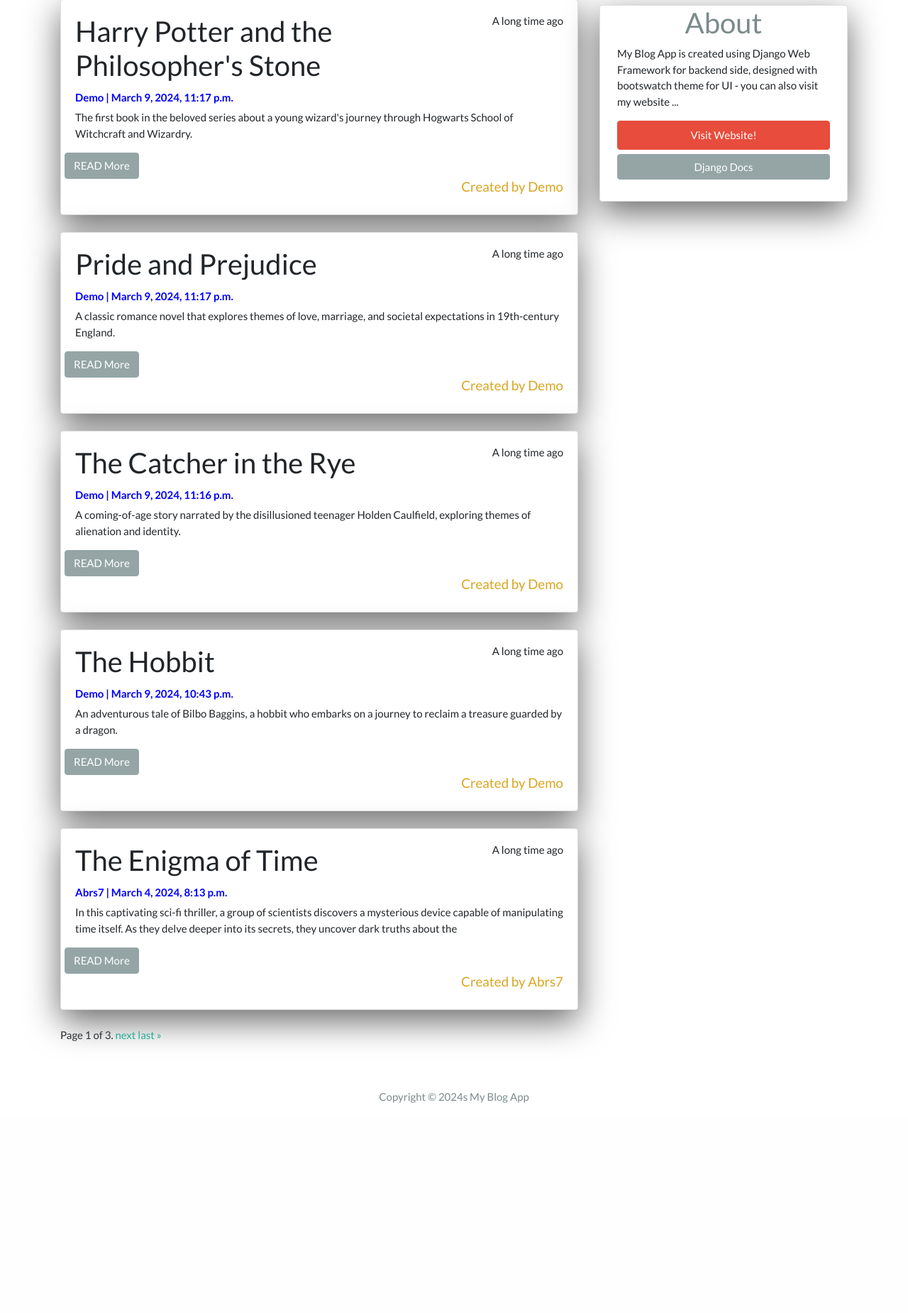
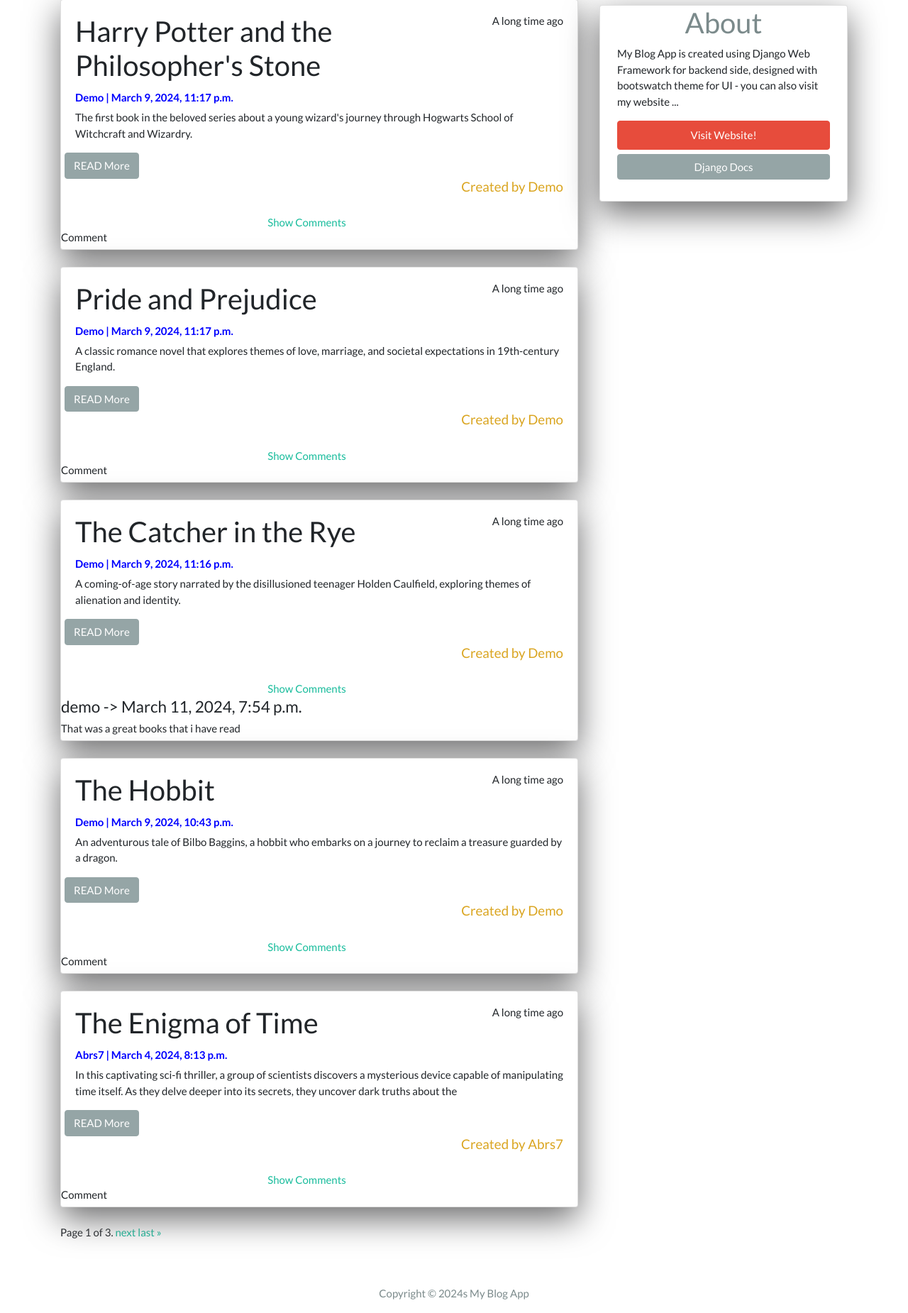
Before and after one commit to abrs7/blog-website, a Django app: page /app/ in a window 1280 px wide. Shown: the part 260-2110 px from the top of the page at 71% size. Before the commit the page ends 1814 px from the top, so only its background shows below. Run offline with Django 5.2, Linux system fonts and the light colour scheme; data comes from the database, SQL or seed files in the repository; some libraries are stand-ins or nearby versions.

Commit message:
added a modification to comment

```diff
--- a/blog/app/models.py
+++ b/blog/app/models.py
@@ -25,11 +25,11 @@ class Post(models.Model):
 
 ##user comment Model
 class Comment(models.Model):
-    name = models.CharField(User, max_length= 256)
-    post = models.ForeignKey(Post, on_delete=models.CASCADE)
+    name = models.ForeignKey(User,on_delete=models.CASCADE, related_name='comments', max_length= 256)
+    post = models.ForeignKey(Post, on_delete=models.CASCADE, related_name='comments')
     body = models.TextField()
     created_on = models.DateTimeField(auto_now_add = True)
     updated_on = models.DateTimeField(auto_now = True)
 
     def __str__(self):
-        return f"Comment from {self.name} with post {self.post}"
+        return f"Comment from {self.name.username} with post {self.post}"
--- a/blog/templates/index.html
+++ b/blog/templates/index.html
@@ -45,7 +45,29 @@
 
 
         </div>
-      </div>
+
+
+
+    <a href="#comments-section" class=" toggle-comments-btn" style="padding-left: 40%;">Show Comments</a>
+
+<div id="comments-section" class="comments-section">
+
+    <div id="comments-container" class="comments-container">
+        <!-- Comments will be displayed here -->
+        {% if not post.comments.all %}
+        <h6>Comment</h6>
+        {% else %}
+         {% for comment in post.comments.all%}
+        <h4>  {{comment.name}} -> {{comment.created_on}}  </h4>
+        <h6>  {{comment.body}} </h6>
+         {% endfor %}
+        {% endif %}
+    </div>
+</div>
+
+
+    </div>
+
       {% endfor %}
       <div class="pagination">
         <span class="step-links">
```
Also changed, not shown: blog/db.sqlite3.
